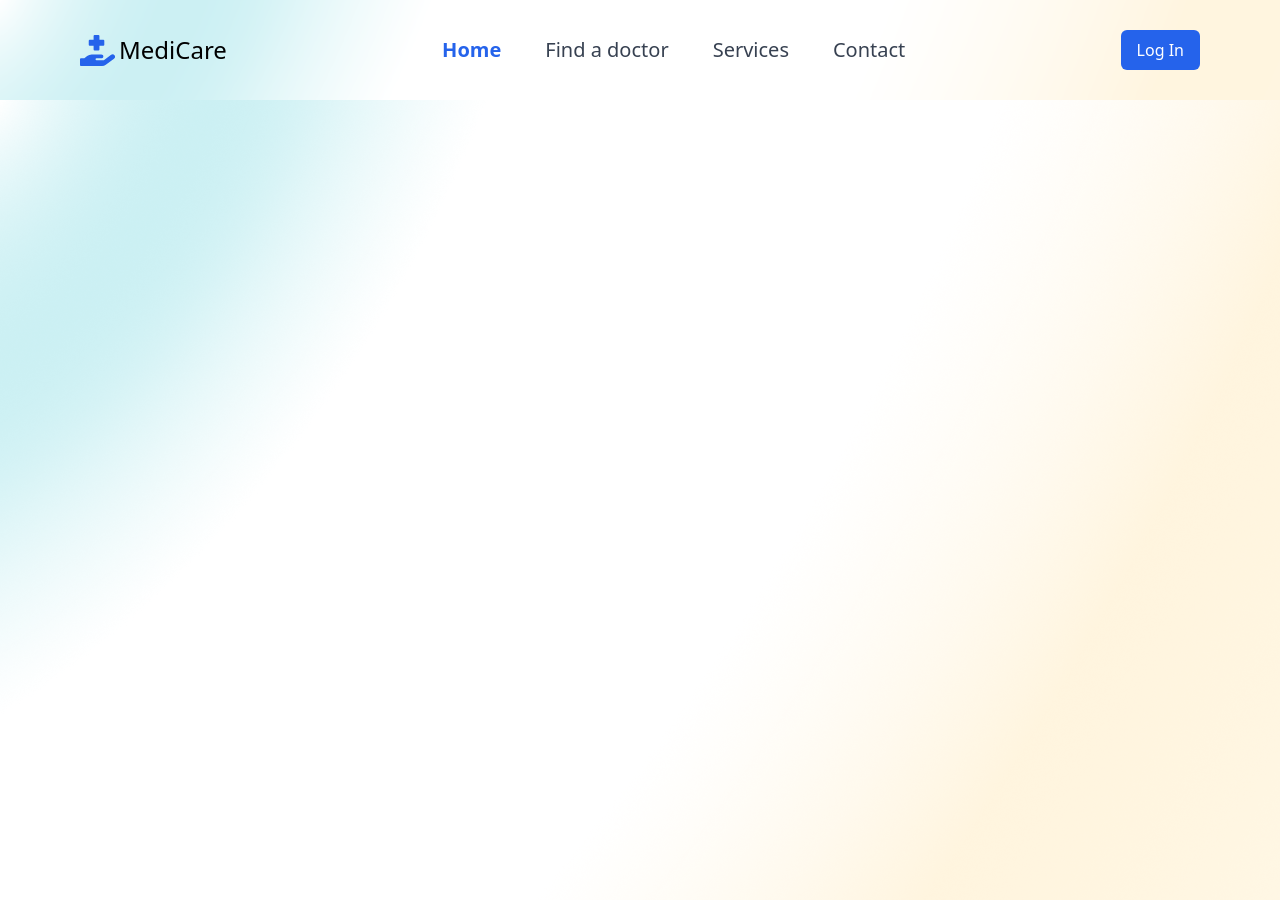
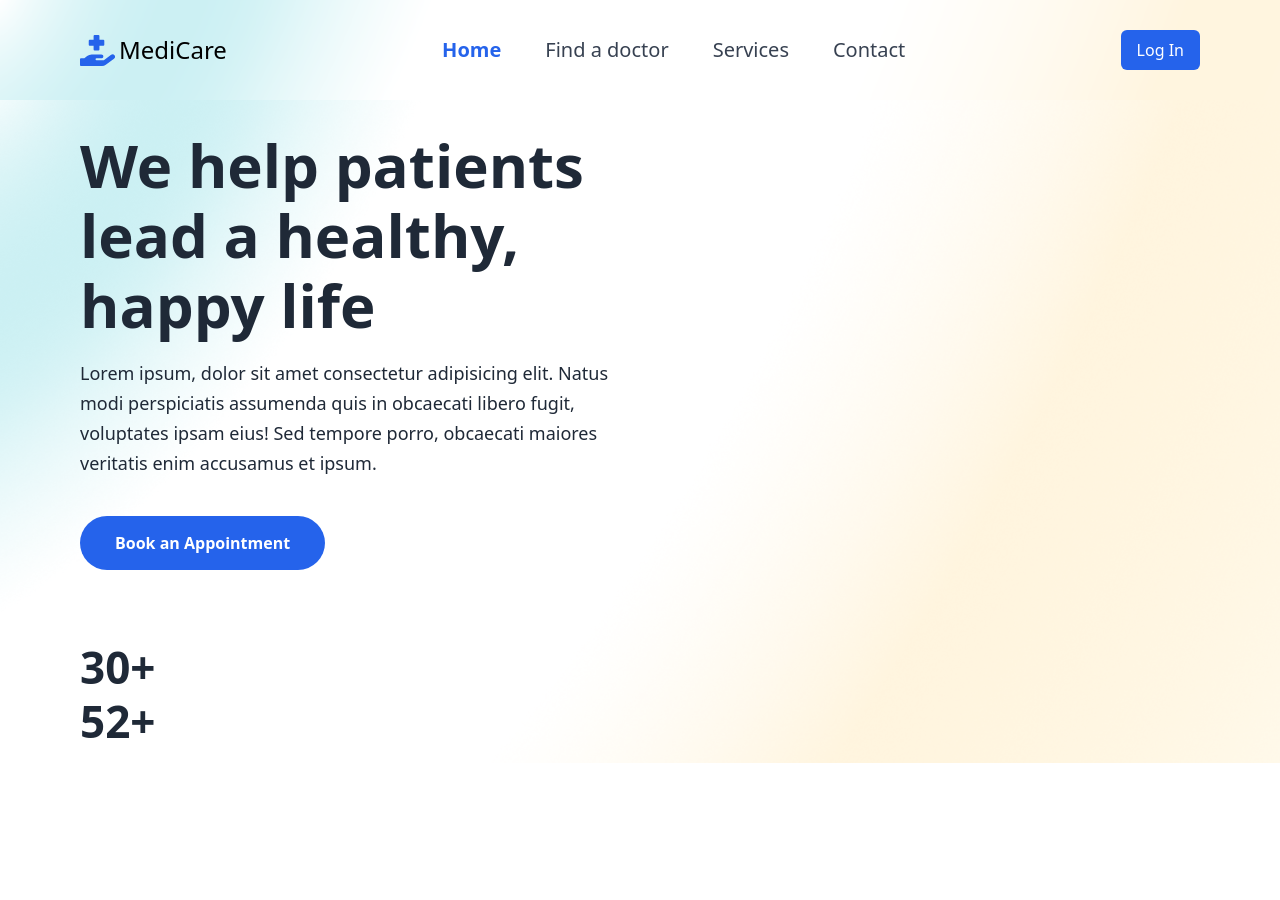
Before and after one commit to MainBank5/Appointment-booking-system, a React (Vite) app in the folder Appointment_system/: page / in a window 1280 px wide. After the commit the page ends 800 px from the top, so only its background shows below. Built offline with nearby package versions, Linux system fonts and the light colour scheme.

Commit message:
modified:   Appointment_system/src/components/Header/Header.jsx modified:   Appointment_system/src/index.css modified:   Appointment_system/src/pages/Home.jsx

```diff
--- a/Appointment_system/src/components/Header/Header.jsx
+++ b/Appointment_system/src/components/Header/Header.jsx
@@ -34,7 +34,7 @@ const Header = () => {
           {/*logo */}
         <div className='max-w-full flex items-center gap-1 cursor-pointer'>
           <span><FaHandHoldingMedical size={35} className='text-blue-600'/></span>
-          <h1 className='md:text-2xl text:3xl'> MediCare</h1>
+          <h1 className='md:text-2xl text-4xl'> MediCare</h1>
         </div>
 
         <div className="hidden md:block">
--- a/Appointment_system/src/index.css
+++ b/Appointment_system/src/index.css
@@ -3,14 +3,37 @@
 @tailwind utilities;
 
 @layer components {
-    .header {
-        @apply bg-[url('./assets/header-bg.png')] bg-no-repeat bg-cover bg-center w-full h-[100px]
-    }
-    .container {
-        @apply mx-auto px-20 max-w-full w-[1440px]
-    }
+  .header {
+    @apply bg-[url('./assets/header-bg.png')] bg-no-repeat bg-cover bg-center w-full h-[100px];
+  }
+  .container {
+    @apply mx-auto px-20 max-w-full w-[1440px];
+  }
+  .hero_section {
+    @apply flex flex-col justify-center items-center bg-[url('./assets/hero-bg.png')];
+  }
+  .text_para {
+    @apply text-[18px] leading-[30px] font-[400] text-gray-800 mt-[18px];
+  }
+}
+@tailwind base;
+@tailwind components;
+@tailwind utilities;
 
-    .hero_section {
-        @apply flex flex-col justify-center items-center bg-[url('./assets/hero-bg.png')]
-    }
+@layer components {
+  .header {
+    @apply bg-[url('./assets/header-bg.png')] bg-no-repeat bg-cover bg-center w-full h-[100px];
+  }
+  .container {
+    @apply mx-auto px-20 max-w-full w-[1440px];
+  }
+  .hero_section {
+    @apply flex flex-col justify-center items-center bg-[url('./assets/hero-bg.png')] bg-cover bg-no-repeat bg-center;
+  }
+  .text_para {
+    @apply text-[18px] leading-[30px] font-[400] text-gray-800 mt-[18px];
+  }
+  .btn {
+    @apply bg-blue-600 py-[15px] px-[35px] rounded-[50px] text-white font-[600] mt-[38px]
+  }
 }
--- a/Appointment_system/src/pages/Home.jsx
+++ b/Appointment_system/src/pages/Home.jsx
@@ -1,12 +1,36 @@
 
 const Home = () => {
   return (
-    <section className="hero_section h-screen">
+    <section className="hero_section">
         {/*Hero section */}
-       <div className="container">
+       <div className="container pt-[30px] pb-[15px]">
 
-        <div>
+        <div className="flex flex-col lg:flex-row gap-20 items-center justify-between">
+            <div>
+                <div className="lg:w-[550px]">
+                    <h1 className="text-[36px] leading-[46px] font-[800] md:text-[60px] md:leading-[70px]
+                     text-gray-800">We help patients lead a healthy, happy life</h1>
+                    <p className="text_para">
+                        Lorem ipsum, dolor sit amet consectetur adipisicing elit. Natus modi
+                        perspiciatis assumenda quis in obcaecati libero fugit, voluptates
+                        ipsam eius! Sed tempore porro, obcaecati maiores veritatis enim accusamus
+                        et ipsum.
+                    </p>
 
+                    <button className="btn">Book an Appointment</button>
+                </div>
+
+                <div className="mt-[30px] lg:mt-[70px] flex flex-col lg:flex-row lg:items-center
+                lg:gap-[30px] gap-5">
+                    <div>
+                        <h2 className="text-[36px] leading-[56px] lg:text-[44px] lg:leading-[54px]
+                        font-[700] text-gray-800">30+</h2>
+                        <h2 className="text-[36px] leading-[56px] lg:text-[44px] lg:leading-[54px]
+                        font-[700] text-gray-800">52+</h2>
+                    </div>
+                </div>
+
+            </div>
         </div>
 
        </div>
```
